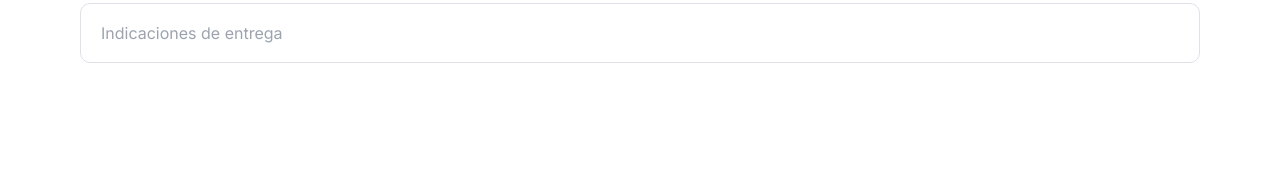
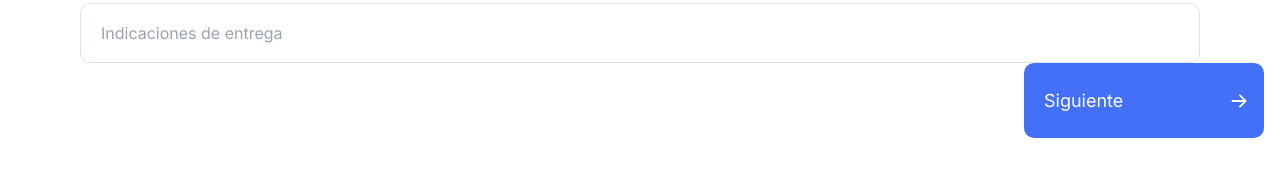
Before and after one commit to nestorrecinosUCA/boxful-fe, a Next.js app: page / in a window 1280 px wide. Shown: the part 453-630 px from the top of the page. Built offline with nearby package versions, Linux system fonts and the light colour scheme; no server answers.

Commit message:
:lipstick: Add next button

```diff
--- /dev/null
+++ b/src/app/form/NextButton/NextButton.css
@@ -0,0 +1,30 @@
+.primaryButton {
+  width: 240px;
+  height: 75px;
+  background-color: #4270F9;
+  border: 1px #2F5CDF;
+  color: white;
+  border-radius: 10px;
+  display: flex;
+  align-items: center;
+  align-content: space-between;
+  position: absolute;
+  left: 80%;
+}
+
+.primaryButton:hover {
+  background-color: #2F5CDF;
+  cursor: default;
+}
+
+.buttonLabel {
+  font-size: 18px;
+  width: 200px;
+  text-align: left;
+  padding-left: 20px;
+}
+
+.arrowIcon {
+  width: 30px;
+  height: 30px;
+}
--- /dev/null
+++ b/src/app/form/NextButton/index.tsx
@@ -0,0 +1,16 @@
+
+import './NextButton.css';
+import { BsArrowRightShort } from 'react-icons/bs';
+
+export default function NextButton() {
+  return (
+    <button className={`primaryButton`}>
+      <p className={`buttonLabel`}>
+        Siguiente
+      </p>
+      <BsArrowRightShort
+        className={`arrowIcon`}
+      />
+    </button>
+  );
+}
--- a/src/app/page.tsx
+++ b/src/app/page.tsx
@@ -12,6 +12,7 @@ import AddressInformation from '@/app/form/AddressInformation';
 import IndicationsInput from '@/app/form/IndicationsInput';
 import PhoneAndAddress from '@/app/form/PhoneAndAddress';
 import CollectingAndDate from '@/app/form/CollectingAndAddress';
+import NextButton from '@/app/form/NextButton';
 
 
 export default function Home() {
@@ -53,6 +54,7 @@ export default function Home() {
           cities={cities}
         />
         <IndicationsInput />
+        <NextButton />
       </div>
     </main>
   )
```
